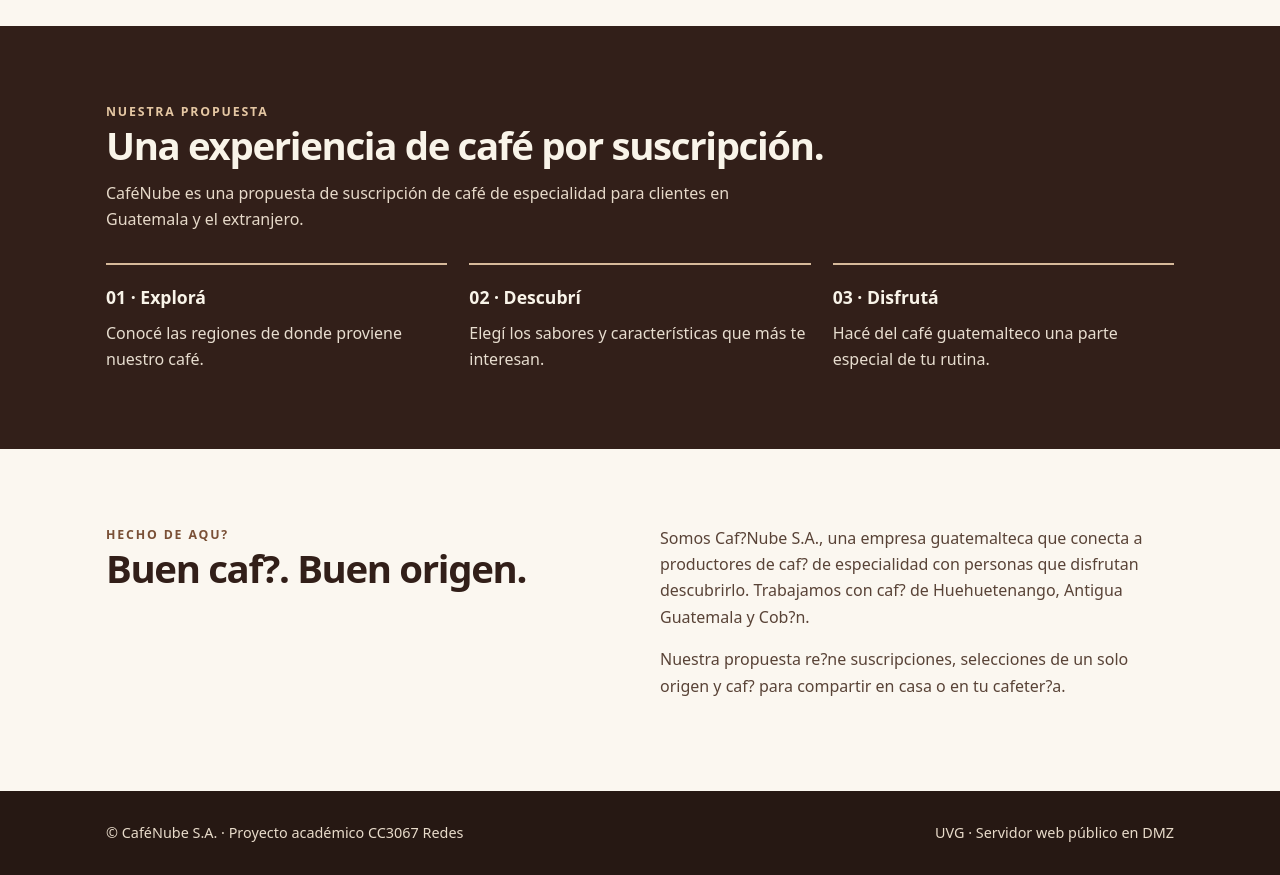
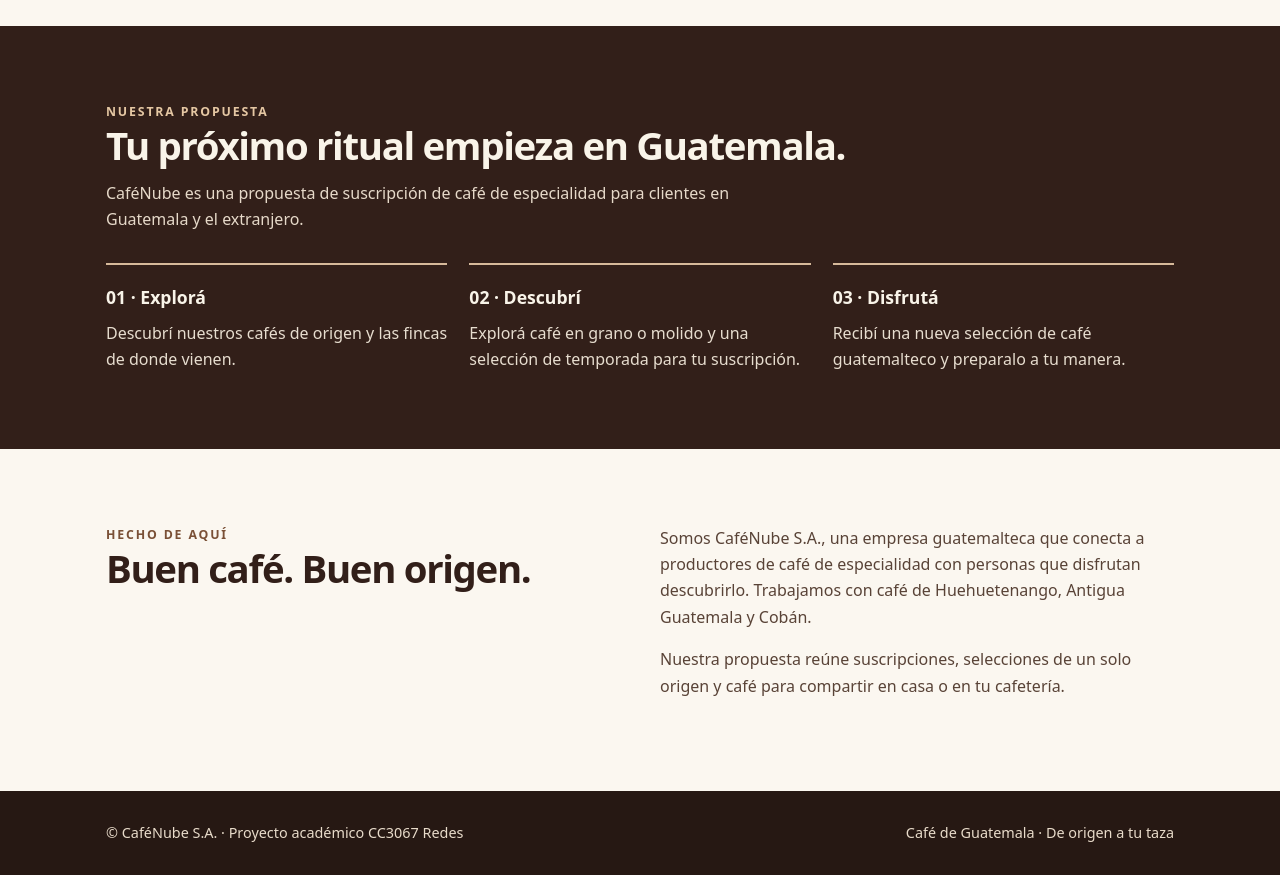
Before and after one commit to Anton17303/Redes, a plain HTML site: page integrante4/web/index.html in a window 1280 px wide. Shown: the part 1200-2075 px from the top of the page. Drawn offline with Linux system fonts and the light colour scheme.

Commit message:
fix: preserve Spanish accents and complete sales content

```diff
--- a/integrante4/web/index.html
+++ b/integrante4/web/index.html
@@ -13,7 +13,7 @@
     <div class="shell">
       <nav aria-label="Navegación principal">
         <a class="brand" href="#inicio">Café<span>Nube</span></a>
-        <div class="navlinks"><a href="#origenes">Orígenes</a><a href="#suscripcion">Suscripción</a></div>
+        <div class="navlinks"><a href="#origenes">Orígenes</a><a href="#suscripcion">Suscripción</a><a href="#nosotros">Nosotros</a></div>
       </nav>
     </div>
   </header>
@@ -41,23 +41,23 @@
     <section id="suscripcion" class="feature">
       <div class="shell">
         <div class="eyebrow">Nuestra propuesta</div>
-        <h2>Una experiencia de café por suscripción.</h2>
+        <h2>Tu próximo ritual empieza en Guatemala.</h2>
         <p class="section-intro">CaféNube es una propuesta de suscripción de café de especialidad para clientes en Guatemala y el extranjero.</p>
         <div class="steps">
-          <div class="step"><strong>01 · Explorá</strong><p>Conocé las regiones de donde proviene nuestro café.</p></div>
-          <div class="step"><strong>02 · Descubrí</strong><p>Elegí los sabores y características que más te interesan.</p></div>
-          <div class="step"><strong>03 · Disfrutá</strong><p>Hacé del café guatemalteco una parte especial de tu rutina.</p></div>
+          <div class="step"><strong>01 · Explorá</strong><p>Descubrí nuestros cafés de origen y las fincas de donde vienen.</p></div>
+          <div class="step"><strong>02 · Descubrí</strong><p>Explorá café en grano o molido y una selección de temporada para tu suscripción.</p></div>
+          <div class="step"><strong>03 · Disfrutá</strong><p>Recibí una nueva selección de café guatemalteco y preparalo a tu manera.</p></div>
         </div>
       </div>
     </section>
     <section id="nosotros">
       <div class="shell about">
-        <div><div class="eyebrow">Hecho de aqu?</div><h2>Buen caf?. Buen origen.</h2></div>
-        <div><p>Somos Caf?Nube S.A., una empresa guatemalteca que conecta a productores de caf? de especialidad con personas que disfrutan descubrirlo. Trabajamos con caf? de Huehuetenango, Antigua Guatemala y Cob?n.</p>
-        <p>Nuestra propuesta re?ne suscripciones, selecciones de un solo origen y caf? para compartir en casa o en tu cafeter?a.</p></div>
+        <div><div class="eyebrow">Hecho de aquí</div><h2>Buen café. Buen origen.</h2></div>
+        <div><p>Somos CaféNube S.A., una empresa guatemalteca que conecta a productores de café de especialidad con personas que disfrutan descubrirlo. Trabajamos con café de Huehuetenango, Antigua Guatemala y Cobán.</p>
+        <p>Nuestra propuesta reúne suscripciones, selecciones de un solo origen y café para compartir en casa o en tu cafetería.</p></div>
       </div>
     </section>
   </main>
-  <footer><div class="shell"><span>© CaféNube S.A. · Proyecto académico CC3067 Redes</span><span>UVG · Servidor web público en DMZ</span></div></footer>
+  <footer><div class="shell"><span>© CaféNube S.A. · Proyecto académico CC3067 Redes</span><span>Café de Guatemala · De origen a tu taza</span></div></footer>
 </body>
 </html>
--- a/integrante4/web/styles.css
+++ b/integrante4/web/styles.css
@@ -35,7 +35,7 @@
     footer .shell { display:flex; justify-content:space-between; gap:16px; flex-wrap:wrap; }
     @media (max-width:700px) { nav { align-items:flex-start; } .navlinks { gap:12px; flex-wrap:wrap; } .hero { padding:62px 0; } section { padding:56px 0; } .cards,.steps { grid-template-columns:1fr; } }
 
-/* Navegaci?n accesible, sin dependencias ni solicitudes a terceros. */
+/* Navegación accesible, sin dependencias ni solicitudes a terceros. */
 a:focus-visible { outline:3px solid #80512e; outline-offset:5px; }
 .skip-link { position:absolute; left:16px; top:-80px; z-index:2; padding:10px 16px; background:white; }
 .skip-link:focus { top:12px; }
```
